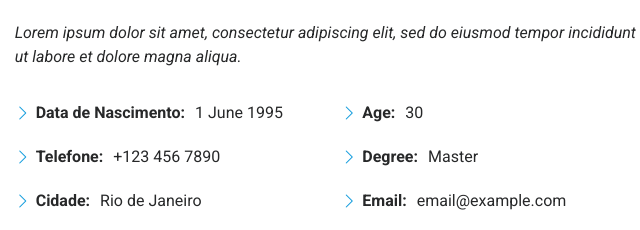
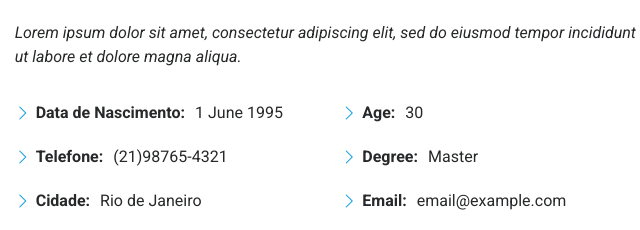
Before and after one commit to Caetanobrn/meu-portfolio-aula, a plain HTML site: page index.html in a window 1280 px wide. Shown: the part 1030-1260 px from the top of the page, 624-1264 px from the left. Drawn offline with Linux system fonts and the light colour scheme.

Commit message:
Alteração de telefone

```diff
--- a/index.html
+++ b/index.html
@@ -126,7 +126,7 @@
               <div class="col-lg-6">
                 <ul>
                   <li><i class="bi bi-chevron-right"></i> <strong>Data de Nascimento:</strong> <span>1 June 1995</span></li>
-                  <li><i class="bi bi-chevron-right"></i> <strong>Telefone:</strong> <span>+123 456 7890</span></li>
+                  <li><i class="bi bi-chevron-right"></i> <strong>Telefone:</strong> <span>(21)98765-4321</span></li>
                   <li><i class="bi bi-chevron-right"></i> <strong>Cidade:</strong> <span>Rio de Janeiro</span></li>
                 </ul>
               </div>
```
